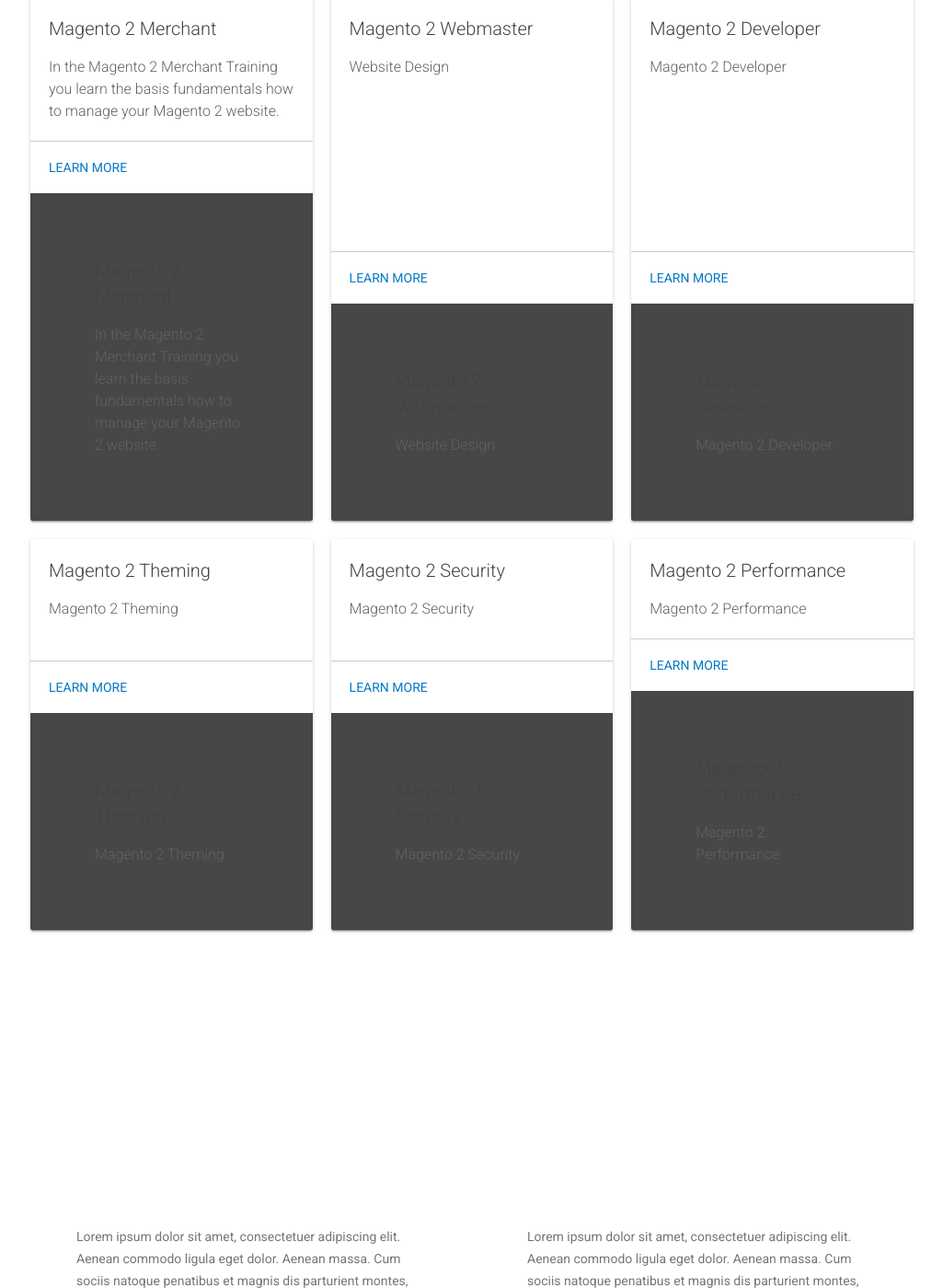
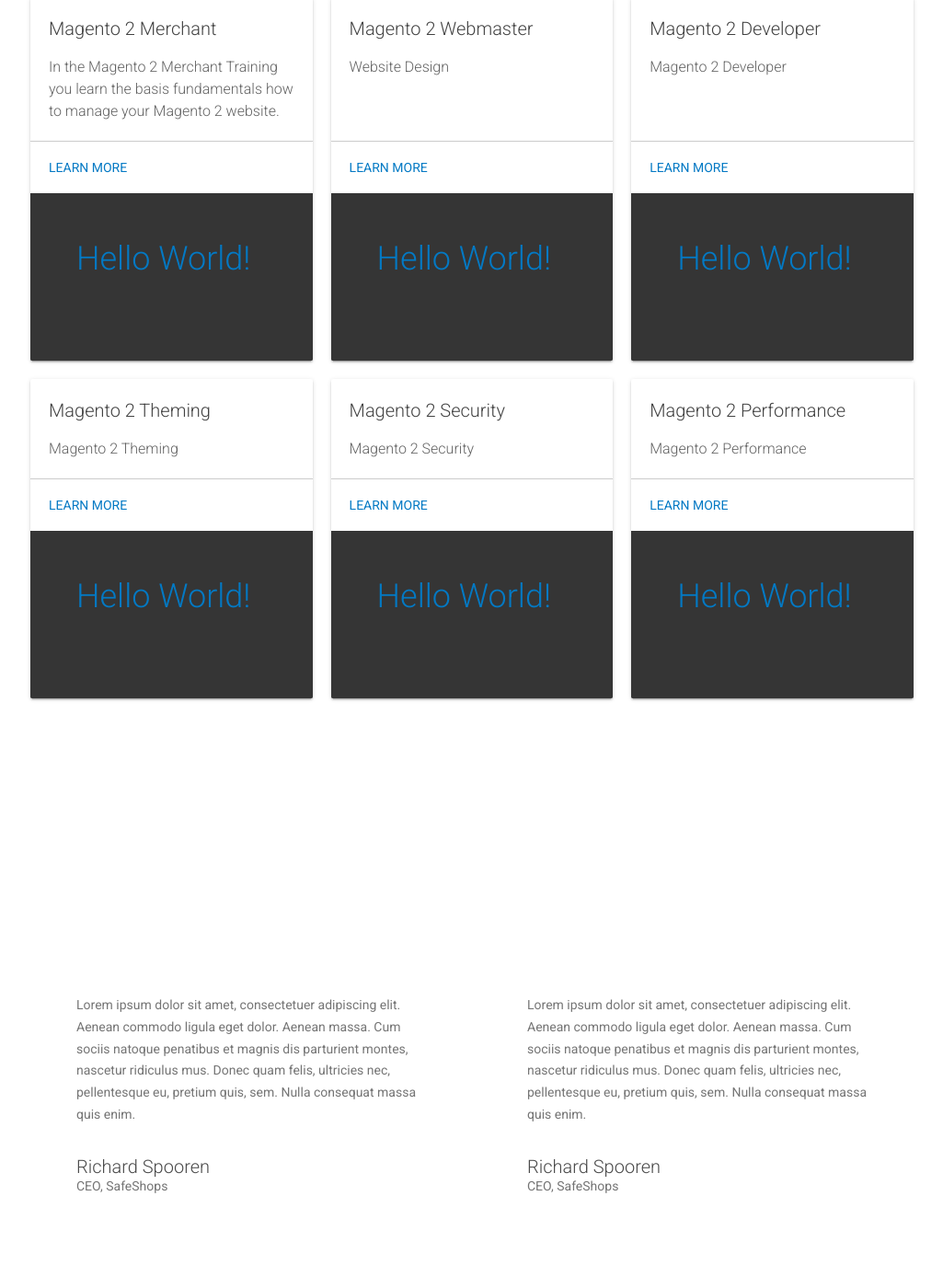
Before and after one commit to mage-acadamy/mage-acadamy.github.io, a Jekyll site: the page built from index.html, in a window 1280 px wide and 1400 px high, scrolled down 1767 px. Shown: the whole window at 92% size, without its empty margins (127-1152 px from the left). Built offline with Jekyll 4.4.1, drawn with Linux system fonts in a browser that asks for light colours; nearby versions of some CDN libraries; comment, search, counter and statistics services are not loaded.

Commit message:
something wrong with lightbox

```diff
--- a/_includes/portfolio_grid.html
+++ b/_includes/portfolio_grid.html
@@ -27,15 +27,14 @@
             <a on="tap:my-lightbox" title="{{ member.name }}" role="button">Learn More</a>
           </div>
 
-          <amp-lightbox id="my-lightbox" class="lightbox" layout="nodisplay" on="tap:my-lightbox.close" role="button" tabindex="1">
-            <div class="lightbox__container">
-              <div class="card__content">
-                <h4 class="card__title">{{ post.title }}</h4>
-                <p>{{ post.subtitle }}</p>
-              </div>
-            </div>
-            <div class="lightbox__close" on="tap:my-lightbox.close" role="button" tabindex="1"></div>
-          </amp-lightbox>
+
+
+              <amp-lightbox id="my-lightbox" layout="nodisplay">
+                <div class="lightbox" on="tap:my-lightbox.close" role="button" tabindex="0">
+                  <h1>Hello World!</h1>
+                </div>
+              </amp-lightbox>
+
 
         </div>
       {% endfor %}
```
